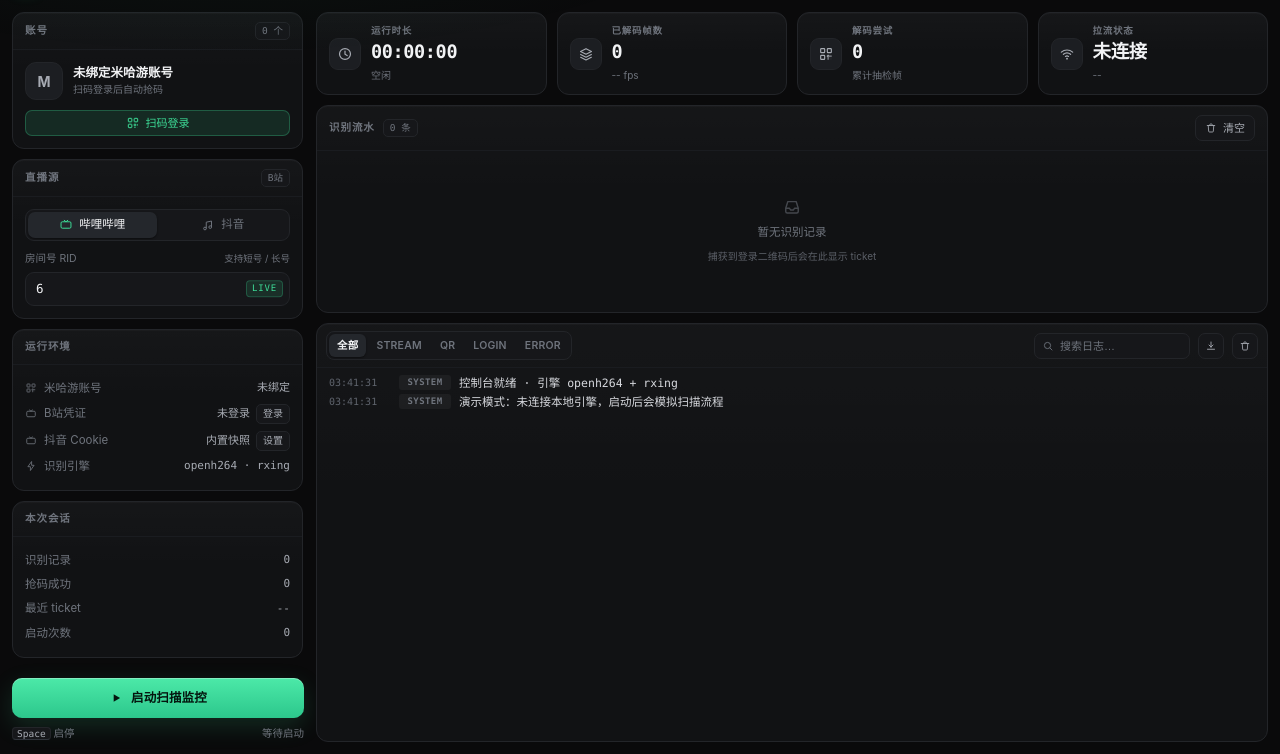
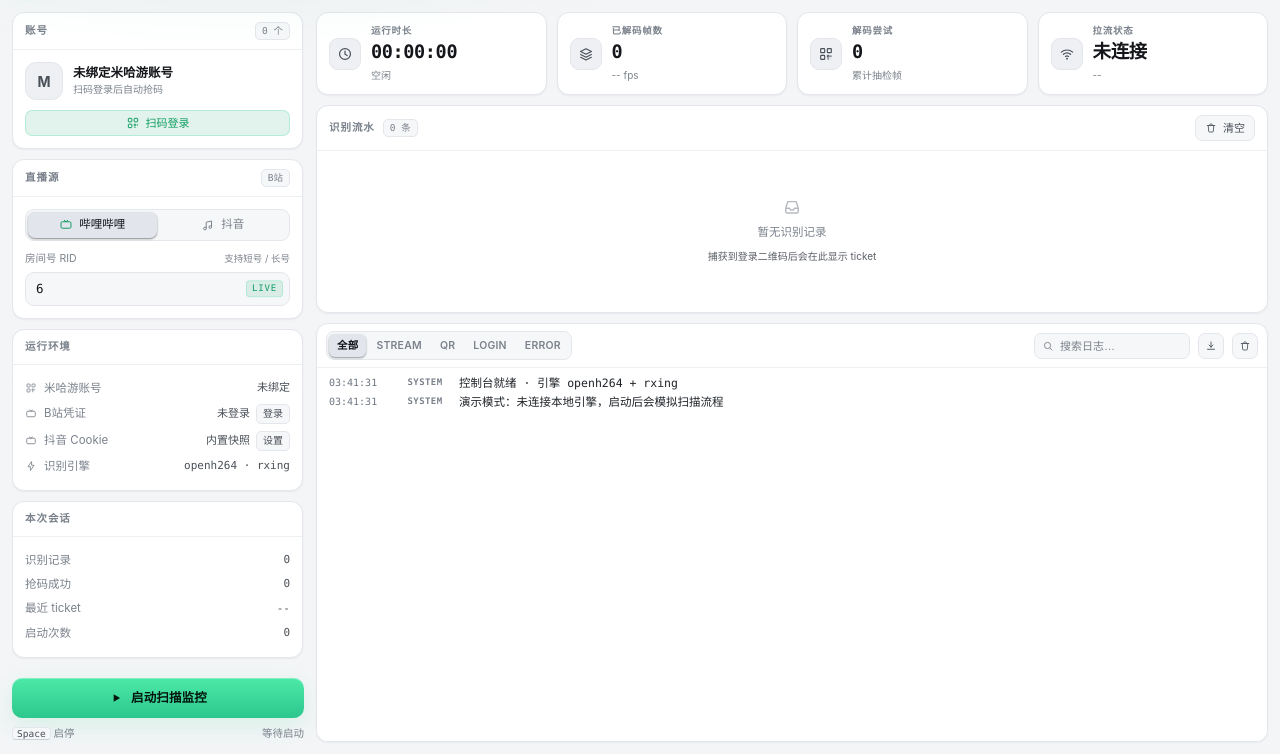
Before and after one commit to PolarisTime/mhyscan, a plain HTML site: page tauri-app/ui/index.html in a window 1280 px wide. Shown: the part 46-800 px from the top of the page. Drawn offline with Linux system fonts and the light colour scheme.

Commit message:
feat(gui): 浅色主题与开关、安装流程中文化
UI:
- 新增 [data-theme="light"] 浅色配色（顶栏/面板/日志区统一为浅色）
- 顶栏新增主题开关（日/月图标），选择存 localStorage，默认跟随系统
- 通过 Tauri window.setTheme 同步窗口主题

安装器:
- NSIS 语言设为 SimpChinese（安装/卸载界面中文），installMode=currentUser
- Windows 仅构建 NSIS（tauri.windows.conf.json targets=["nsis"]），
  不再同时产出 MSI，避免 perMachine MSI 与 currentUser NSIS 双装冲突
- 固定 WiX upgradeCode；补充中文 shortDescription/longDescription
- 移除窗口强制 theme=Dark（改由前端动态设置）

版本 0.2.2

```diff
--- a/Cargo.toml
+++ b/Cargo.toml
@@ -1,6 +1,6 @@
 [package]
 name = "mhyscan-rs"
-version = "0.2.1"
+version = "0.2.2"
 edition = "2024"
 
 [dependencies]
--- a/server/package.json
+++ b/server/package.json
@@ -1,6 +1,6 @@
 {
   "name": "mhyscan-telemetry",
-  "version": "0.2.1",
+  "version": "0.2.2",
   "private": true,
   "scripts": {
     "dev": "wrangler dev",
--- a/server/wrangler.toml
+++ b/server/wrangler.toml
@@ -4,7 +4,7 @@ compatibility_date = "2025-01-01"
 
 # 原始事件保留天数（清理与聚合使用）
 [vars]
-SERVICE_VERSION = "0.2.1"
+SERVICE_VERSION = "0.2.2"
 RETENTION_DAYS = "90"
 # 允许的时间戳偏移（秒），防重放
 CLOCK_SKEW = "300"
--- a/tauri-app/ui/index.html
+++ b/tauri-app/ui/index.html
@@ -41,6 +41,53 @@
     --sans: "Inter", system-ui, -apple-system, "Segoe UI", "PingFang SC", "Hiragino Sans GB", "Microsoft YaHei", sans-serif;
     --shadow-card: inset 0 1px 0 rgba(255, 255, 255, 0.025);
     --shadow-pop: 0 18px 48px rgba(0, 0, 0, 0.55), 0 2px 8px rgba(0, 0, 0, 0.4);
+  }
+
+
+  /* ===================== 浅色主题（data-theme="light"） ===================== */
+  html[data-theme="light"] {
+    color-scheme: light;
+    --bg: #f4f5f7;
+    --bg-inset: #ffffff;
+    --panel: #ffffff;
+    --panel-2: #f6f7f9;
+    --panel-3: #eef0f4;
+    --panel-4: #e2e6ec;
+    --line: #e3e6eb;
+    --line-soft: #edeff3;
+    --line-strong: #c9cfd8;
+    --text: #14161a;
+    --text-2: #4a5058;
+    --text-3: #7b828c;
+    --accent: #0f9d63;
+    --accent-soft: rgba(15, 157, 99, 0.12);
+    --warn: #a86400;
+    --warn-soft: rgba(168, 100, 0, 0.12);
+    --err: #c62828;
+    --err-soft: rgba(198, 40, 40, 0.10);
+    --info: #2563eb;
+    --info-soft: rgba(37, 99, 235, 0.10);
+    --qr: #7c3aed;
+    --qr-soft: rgba(124, 58, 237, 0.10);
+    --shadow-card: 0 1px 2px rgba(16, 24, 40, 0.05);
+    --shadow-pop: 0 18px 48px rgba(16, 24, 40, 0.16), 0 2px 8px rgba(16, 24, 40, 0.08);
+  }
+  html[data-theme="light"] .topbar {
+    background: rgba(255, 255, 255, 0.92);
+    border-bottom-color: var(--line);
+  }
+  html[data-theme="light"] body::before {
+    background:
+      radial-gradient(900px 320px at 18% -12%, rgba(15, 157, 99, 0.07), transparent 62%),
+      radial-gradient(700px 300px at 92% -18%, rgba(37, 99, 235, 0.05), transparent 60%);
+  }
+  /* 日志区配色（深色主题用暗底，浅色主题用白底） */
+  :root { --log-bg: #0b0c0f; --log-text: #d7d9de; --log-dim: #5f646d; --log-hover: rgba(255,255,255,.028); }
+  html[data-theme="light"] {
+    --log-bg: #ffffff;
+    --log-text: #1f2328;
+    --log-dim: #6e7681;
+    --log-hover: rgba(16, 24, 40, 0.04);
   }
 
   * { box-sizing: border-box; }
@@ -317,10 +364,11 @@
   .logs-body {
     flex: 1; min-height: 0; overflow-y: auto; padding: 6px 8px 10px;
     font-family: var(--mono); font-size: 11.5px; line-height: 1.65; user-select: text;
+    background: var(--log-bg);
   }
   .ln { display: grid; grid-template-columns: 62px 52px minmax(0, 1fr); gap: 8px; padding: 0 4px; border-radius: 4px; align-items: start; }
-  .ln:hover { background: rgba(255, 255, 255, 0.028); }
-  .ln .t { font-size: 10px; color: #5f646d; padding-top: 1px; }
+  .ln:hover { background: var(--log-hover); }
+  .ln .t { font-size: 10px; color: var(--log-dim); padding-top: 1px; }
   .cat {
     font-size: 9px; font-weight: 700; letter-spacing: 0.05em; text-align: center;
     line-height: 15px; border-radius: 3px; margin-top: 1px; color: var(--text-3); background: rgba(255, 255, 255, 0.045);
@@ -330,9 +378,18 @@
   .cat.QR { color: #d3adff; background: var(--qr-soft); }
   .cat.LOGIN { color: var(--accent); background: var(--accent-soft); }
   .cat.ERROR { color: #ff9a9a; background: var(--err-soft); }
-  .msg { color: #d7d9de; white-space: pre-wrap; word-break: break-word; }
+  html[data-theme="light"] .cat.STREAM { color: #1d4ed8; }
+  html[data-theme="light"] .cat.QR { color: #6d28d9; }
+  html[data-theme="light"] .cat.LOGIN { color: #047857; }
+  html[data-theme="light"] .cat.ERROR { color: #b91c1c; }
+  .msg { color: var(--log-text); white-space: pre-wrap; word-break: break-word; }
   .ln.err .msg { color: #ffb4b4; }
 
+  html[data-theme="light"] .to-bottom {
+    background: #ffffff;
+    border-color: var(--line);
+    color: var(--text-2);
+  }
   .to-bottom {
     position: absolute; right: 14px; bottom: 12px;
     display: inline-flex; align-items: center; gap: 5px;
@@ -426,6 +483,8 @@
     <symbol id="i-alert" viewBox="0 0 24 24"><path d="M12 4.5 21 20H3z" fill="none" stroke="currentColor" stroke-width="1.7" stroke-linejoin="round"/><path d="M12 9.5v4.2M12 17h.01" fill="none" stroke="currentColor" stroke-width="1.9" stroke-linecap="round"/></symbol>
     <symbol id="i-terminal" viewBox="0 0 24 24"><rect x="3.5" y="4.5" width="17" height="15" rx="2.2" fill="none" stroke="currentColor" stroke-width="1.7"/><path d="m7.5 10 3 2.4-3 2.4M12.8 15h3.8" fill="none" stroke="currentColor" stroke-width="1.7" stroke-linecap="round" stroke-linejoin="round"/></symbol>
     <symbol id="i-arrow-down" viewBox="0 0 24 24"><path d="M12 5v13m0 0 5-5m-5 5-5-5" fill="none" stroke="currentColor" stroke-width="1.8" stroke-linecap="round" stroke-linejoin="round"/></symbol>
+    <symbol id="i-sun" viewBox="0 0 24 24"><circle cx="12" cy="12" r="4.2" fill="none" stroke="currentColor" stroke-width="1.8"/><path d="M12 3v2.2M12 18.8V21M3 12h2.2M18.8 12H21M5.6 5.6l1.6 1.6M16.8 16.8l1.6 1.6M18.4 5.6l-1.6 1.6M7.2 16.8l-1.6 1.6" fill="none" stroke="currentColor" stroke-width="1.8" stroke-linecap="round"/></symbol>
+    <symbol id="i-moon" viewBox="0 0 24 24"><path d="M20 14.5A8.2 8.2 0 0 1 9.5 4 8.4 8.4 0 1 0 20 14.5z" fill="none" stroke="currentColor" stroke-width="1.8" stroke-linejoin="round"/></symbol>
     <symbol id="i-bolt" viewBox="0 0 24 24"><path d="M13.2 3 5.8 13.4h5L10.8 21l7.4-10.4h-5z" fill="none" stroke="currentColor" stroke-width="1.7" stroke-linejoin="round"/></symbol>
   </defs>
 </svg>
@@ -434,7 +493,7 @@
   <div class="brand">
     <div class="mark">M</div>
     <div class="brand-name">mhyscan</div>
-    <span class="ver" id="ver-chip">v0.2.1</span>
+    <span class="ver" id="ver-chip">v0.2.2</span>
     <span class="demo-badge">DEMO</span>
   </div>
   <div class="sep"></div>
@@ -444,6 +503,9 @@
   <div class="metric">运行 <b id="m-runtime" class="mono">00:00:00</b></div>
   <div class="metric">帧率 <b id="m-fps" class="mono dim">--</b></div>
   <div class="grow"></div>
+  <button class="btn-ghost icon-only" id="theme-btn" onclick="ui.toggleTheme()" title="切换浅色 / 深色主题" aria-label="切换主题">
+    <svg class="icon" style="width:13px;height:13px"><use href="#i-sun"/></svg>
+  </button>
   <button class="account-btn" id="account-btn" onclick="ui.openLogin('mihoyo')" title="账号与登录">
     <span class="avatar-xs" id="account-avatar">?</span>
     <span id="account-label">未绑定账号</span>
@@ -1304,6 +1366,7 @@ function toast(msg, isErr) {
    接线
    ============================================================ */
 async function wire() {
+  applyTheme(preferredTheme());
   if (DEMO) document.body.classList.add("is-demo");
 
   $("platform-seg").addEventListener("click", (e) => {
@@ -1366,6 +1429,33 @@ async function wire() {
   }
 }
 
+const THEME_KEY = "mhyscan.theme";
+
+function preferredTheme() {
+  const saved = localStorage.getItem(THEME_KEY);
+  if (saved === "light" || saved === "dark") return saved;
+  return window.matchMedia && window.matchMedia("(prefers-color-scheme: light)").matches ? "light" : "dark";
+}
+
+function applyTheme(mode) {
+  const light = mode === "light";
+  document.documentElement.dataset.theme = light ? "light" : "dark";
+  localStorage.setItem(THEME_KEY, light ? "light" : "dark");
+  const use = $("theme-btn")?.querySelector("use");
+  if (use) use.setAttribute("href", light ? "#i-moon" : "#i-sun");
+  if (IN_TAURI) {
+    try {
+      TAURI.window.getCurrentWindow().setTheme(light ? "light" : "dark");
+    } catch (e) {
+      // 旧运行时没有 setTheme 时忽略
+    }
+  }
+}
+
+function toggleTheme() {
+  applyTheme(document.documentElement.dataset.theme === "light" ? "dark" : "light");
+}
+
 function setDouyinCookieStatus(info) {
   if (!info || !info.source) return;
   const text = info.source === "内置快照" ? "内置快照" : `${info.source} · ${info.count} 项`;
@@ -1416,6 +1506,7 @@ async function clearCookie() {
 }
 
 const ui = {
+  applyTheme, toggleTheme,
   openCookie, closeCookie, saveCookie, clearCookie,
   openLogin, closeLogin, switchLogin,
   toggleScan, clearFeed, clearLogs, exportLogs,
```
Also changed, not shown: tauri-app/src-tauri/tauri.conf.json (+19 -5 lines), tauri-app/src-tauri/tauri.windows.conf.json (added, +8 -0 lines), README.md, 1 other file.
